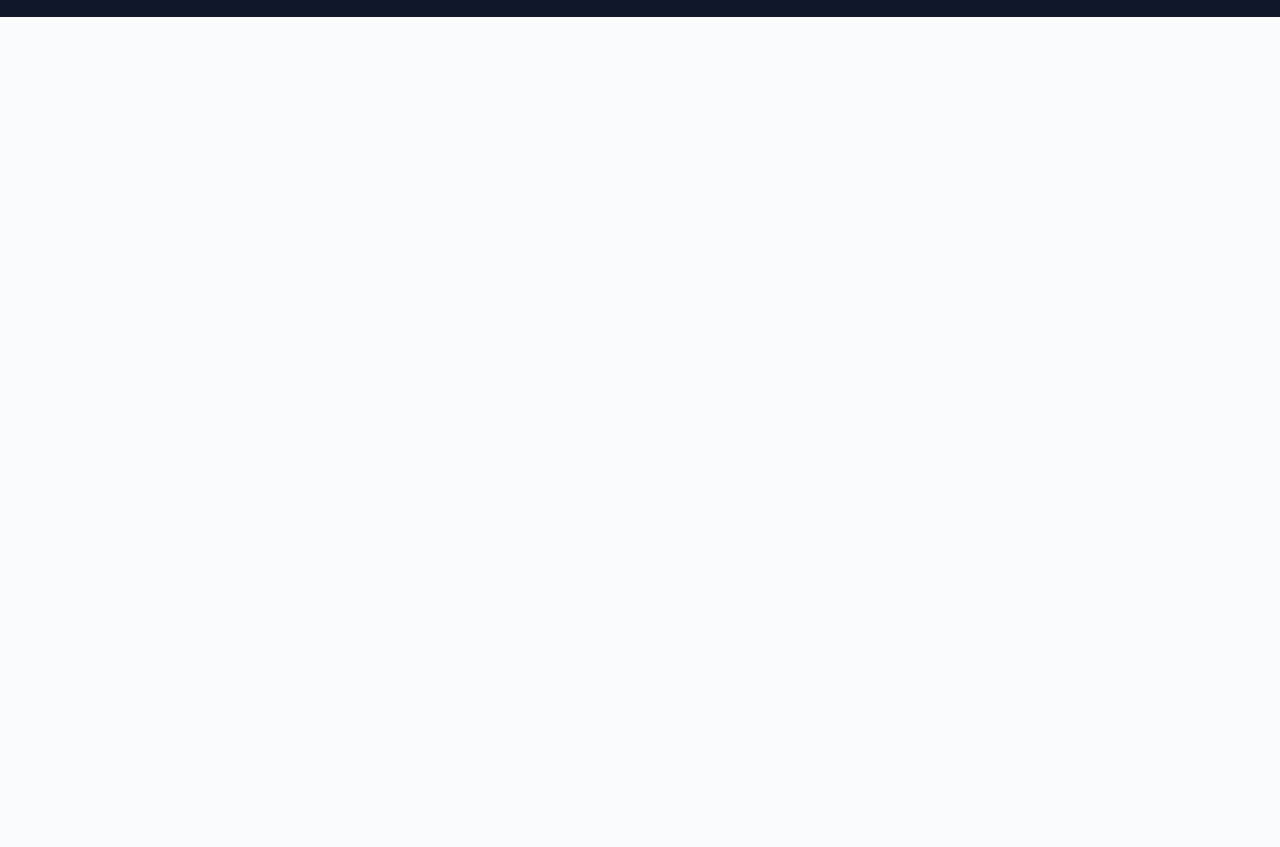
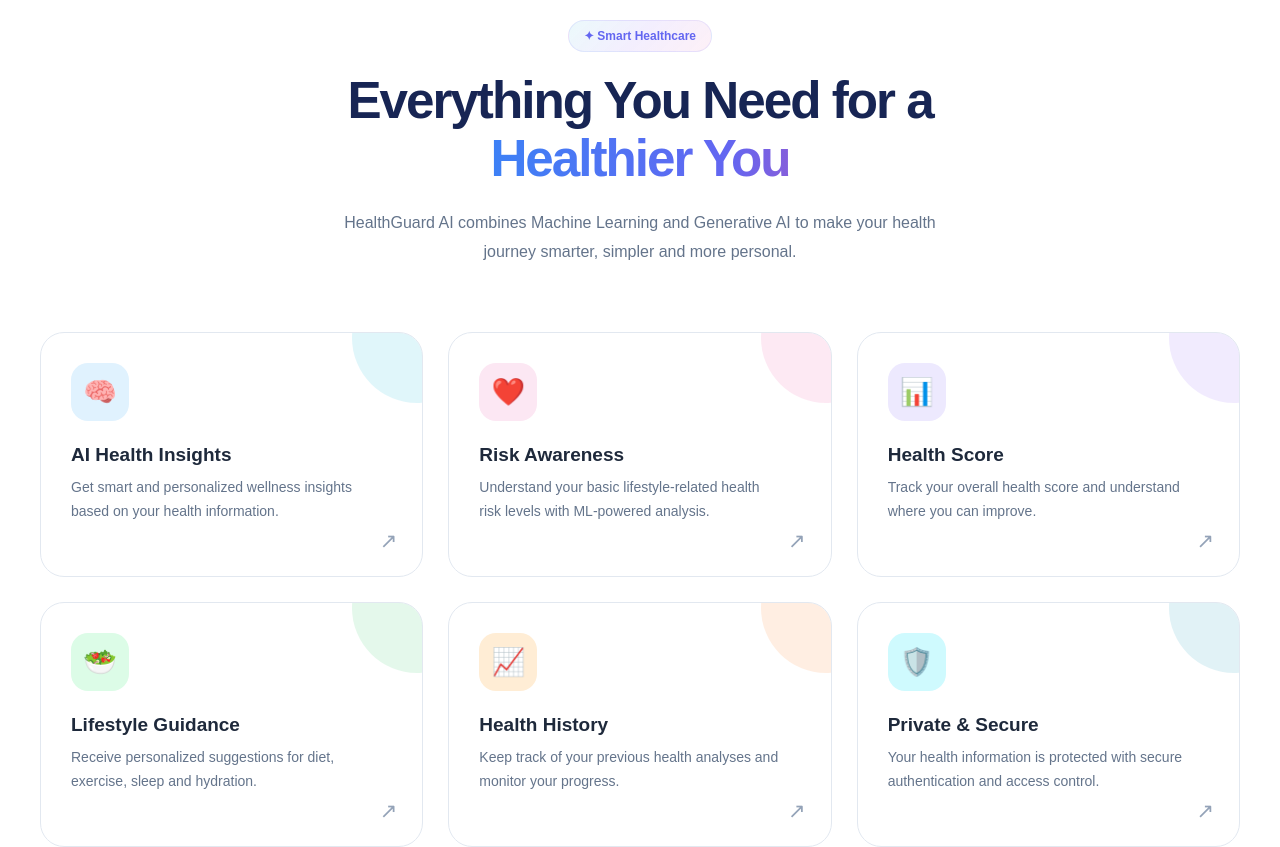
Before and after one commit to dibeyendu-dev/HealthGuard-AI, a React (Vite) app: page / in a window 1280 px wide. Shown: the part 900-1747 px from the top of the page. Before the commit the page ends 917 px from the top, so only its background shows below. Built offline with nearby package versions, Linux system fonts and the light colour scheme.

Commit message:
features section added

```diff
--- /dev/null
+++ b/src/components/Features.jsx
@@ -0,0 +1,83 @@
+import "../css/home.css";
+
+function Features() {
+    const features = [
+        {
+            icon: "🧠",
+            title: "AI Health Insights",
+            text: "Get smart and personalized wellness insights based on your health information.",
+            className: "feature-blue"
+        },
+        {
+            icon: "❤️",
+            title: "Risk Awareness",
+            text: "Understand your basic lifestyle-related health risk levels with ML-powered analysis.",
+            className: "feature-pink"
+        },
+        {
+            icon: "📊",
+            title: "Health Score",
+            text: "Track your overall health score and understand where you can improve.",
+            className: "feature-purple"
+        },
+        {
+            icon: "🥗",
+            title: "Lifestyle Guidance",
+            text: "Receive personalized suggestions for diet, exercise, sleep and hydration.",
+            className: "feature-green"
+        },
+        {
+            icon: "📈",
+            title: "Health History",
+            text: "Keep track of your previous health analyses and monitor your progress.",
+            className: "feature-orange"
+        },
+        {
+            icon: "🛡️",
+            title: "Private & Secure",
+            text: "Your health information is protected with secure authentication and access control.",
+            className: "feature-cyan"
+        }
+    ];
+
+    return (
+        <section className="features-section" id="features">
+            <div className="features-container">
+                <div className="section-heading">
+                    <span className="section-badge">✦ Smart Healthcare</span>
+
+                    <h2>
+                        Everything You Need for a
+                        <span> Healthier You</span>
+                    </h2>
+
+                    <p>
+                        HealthGuard AI combines Machine Learning and Generative AI
+                        to make your health journey smarter, simpler and more personal.
+                    </p>
+                </div>
+
+                <div className="features-grid">
+                    {features.map((feature, index) => (
+                        <div
+                            className={`feature-card ${feature.className}`}
+                            key={index}
+                        >
+                            <div className="feature-icon">
+                                {feature.icon}
+                            </div>
+
+                            <h3>{feature.title}</h3>
+
+                            <p>{feature.text}</p>
+
+                            <div className="feature-arrow">↗</div>
+                        </div>
+                    ))}
+                </div>
+            </div>
+        </section>
+    );
+}
+
+export default Features;
--- a/src/css/home.css
+++ b/src/css/home.css
@@ -627,3 +627,250 @@
         flex-direction: column;
     }
 }
+/* =================================================FEATURES SECTION============================================= */
+.features-section {
+    position: relative;
+    padding: 110px 25px;
+    overflow: hidden;
+    background: #ffffff;
+}
+
+.features-container {
+    max-width: 1200px;
+    margin: auto;
+}
+
+.section-heading {
+    max-width: 720px;
+    margin: 0 auto 65px;
+    text-align: center;
+}
+
+.section-badge {
+    display: inline-flex;
+    align-items: center;
+    gap: 7px;
+    padding: 8px 15px;
+    border-radius: 50px;
+    color: #6366f1;
+    background: linear-gradient(135deg,
+            rgba(6, 182, 212, .08),
+            rgba(139, 92, 246, .1),
+            rgba(236, 72, 153, .08));
+    border: 1px solid rgba(99, 102, 241, .12);
+    font-size: 12px;
+    font-weight: 700;
+}
+
+.section-heading h2 {
+    margin-top: 20px;
+    color: #172554;
+    font-size: clamp(35px, 4vw, 52px);
+    line-height: 1.15;
+    letter-spacing: -2px;
+}
+
+.section-heading h2 span {
+    background: linear-gradient(90deg,
+            #06b6d4,
+            #3b82f6,
+            #6366f1,
+            #ec4899);
+    background-size: 250% 250%;
+    -webkit-background-clip: text;
+    -webkit-text-fill-color: transparent;
+    animation: gradientMove 5s ease infinite;
+}
+
+.section-heading p {
+    max-width: 620px;
+    margin: 20px auto 0;
+    color: #64748b;
+    font-size: 16px;
+    line-height: 1.8;
+}
+
+.features-grid {
+    display: grid;
+    grid-template-columns: repeat(3, 1fr);
+    gap: 25px;
+}
+
+.feature-card {
+    position: relative;
+    padding: 30px;
+    min-height: 245px;
+    border: 1px solid #e2e8f0;
+    border-radius: 24px;
+    background: #ffffff;
+    overflow: hidden;
+    transition: .4s ease;
+    animation: featureReveal .7s ease both;
+}
+
+.feature-card:nth-child(2) {
+    animation-delay: .1s;
+}
+
+.feature-card:nth-child(3) {
+    animation-delay: .2s;
+}
+
+.feature-card:nth-child(4) {
+    animation-delay: .3s;
+}
+
+.feature-card:nth-child(5) {
+    animation-delay: .4s;
+}
+
+.feature-card:nth-child(6) {
+    animation-delay: .5s;
+}
+
+.feature-card::before {
+    content: "";
+    position: absolute;
+    width: 130px;
+    height: 130px;
+    right: -60px;
+    top: -60px;
+    border-radius: 50%;
+    opacity: .12;
+    transition: .5s ease;
+}
+
+.feature-card:hover {
+    transform: translateY(-10px);
+    box-shadow: 0 20px 45px rgba(15, 23, 42, .1);
+}
+
+.feature-card:hover::before {
+    transform: scale(1.7);
+}
+
+.feature-icon {
+    width: 58px;
+    height: 58px;
+    display: grid;
+    place-items: center;
+    border-radius: 17px;
+    font-size: 27px;
+    margin-bottom: 23px;
+    transition: .4s ease;
+}
+
+.feature-card:hover .feature-icon {
+    transform: rotate(-7deg) scale(1.1);
+}
+
+.feature-card h3 {
+    color: #1e293b;
+    font-size: 19px;
+    margin-bottom: 10px;
+}
+
+.feature-card p {
+    max-width: 300px;
+    color: #64748b;
+    font-size: 14px;
+    line-height: 1.7;
+}
+
+.feature-arrow {
+    position: absolute;
+    right: 25px;
+    bottom: 23px;
+    color: #94a3b8;
+    font-size: 21px;
+    transition: .35s ease;
+}
+
+.feature-card:hover .feature-arrow {
+    color: #6366f1;
+    transform: translate(4px, -4px);
+}
+
+.feature-blue .feature-icon {
+    background: #e0f2fe;
+}
+
+.feature-blue::before {
+    background: #06b6d4;
+}
+
+.feature-pink .feature-icon {
+    background: #fce7f3;
+}
+
+.feature-pink::before {
+    background: #ec4899;
+}
+
+.feature-purple .feature-icon {
+    background: #ede9fe;
+}
+
+.feature-purple::before {
+    background: #8b5cf6;
+}
+
+.feature-green .feature-icon {
+    background: #dcfce7;
+}
+
+.feature-green::before {
+    background: #22c55e;
+}
+
+.feature-orange .feature-icon {
+    background: #ffedd5;
+}
+
+.feature-orange::before {
+    background: #f97316;
+}
+
+.feature-cyan .feature-icon {
+    background: #cffafe;
+}
+
+.feature-cyan::before {
+    background: #0891b2;
+}
+
+@keyframes featureReveal {
+    from {
+        opacity: 0;
+        transform: translateY(35px);
+    }
+
+    to {
+        opacity: 1;
+        transform: translateY(0);
+    }
+}
+
+@media (max-width: 900px) {
+    .features-grid {
+        grid-template-columns: repeat(2, 1fr);
+    }
+}
+
+@media (max-width: 600px) {
+    .features-section {
+        padding: 80px 18px;
+    }
+
+    .features-grid {
+        grid-template-columns: 1fr;
+    }
+
+    .section-heading {
+        margin-bottom: 45px;
+    }
+
+    .section-heading h2 {
+        font-size: 34px;
+    }
+}
--- a/src/pages/Home.jsx
+++ b/src/pages/Home.jsx
@@ -1,9 +1,11 @@
 import Hero from "../components/Hero";
+import Features from "../components/Features";
 
 function Home() {
   return (
     <>
       <Hero />
+      <Features />
     </>
   );
 }
```
